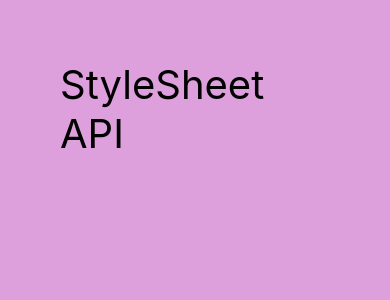
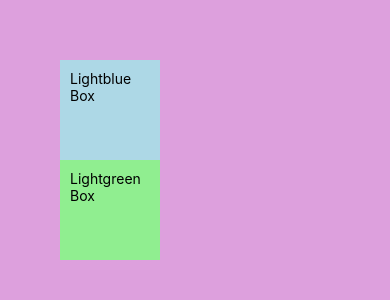
Before and after one commit to HarshuHacker/React-Native-Tutorials, a React Native app: screen / in a window 390 px wide. Shown: the top 300 px of the page. Built offline with nearby package versions, Linux system fonts and the light colour scheme.

Commit message:
Day 3: Mutiple Styles

```diff
--- a/App.js
+++ b/App.js
@@ -3,11 +3,27 @@
 export default function App() {
   return (
     <View style={styles.container}>
-      <Text style={styles.title}>StyleSheet API</Text>
+      <View style={[styles.lightbluebox, styles.box]}>
+        <Text>Lightblue Box</Text>
+      </View>
+      <View style={[styles.lightgreenbox, styles.box]}>
+        <Text>Lightgreen Box</Text>
+      </View>
     </View>
   );
 }
 const styles = StyleSheet.create({
   container: { flex: 1, backgroundColor: "plum", padding: 60 },
   title: { fontSize: 40 },
+  box: {
+    width: 100,
+    height: 100,
+    padding: 10,
+  },
+  lightbluebox: {
+    backgroundColor: "lightblue",
+  },
+  lightgreenbox: {
+    backgroundColor: "lightgreen",
+  },
 });
```
